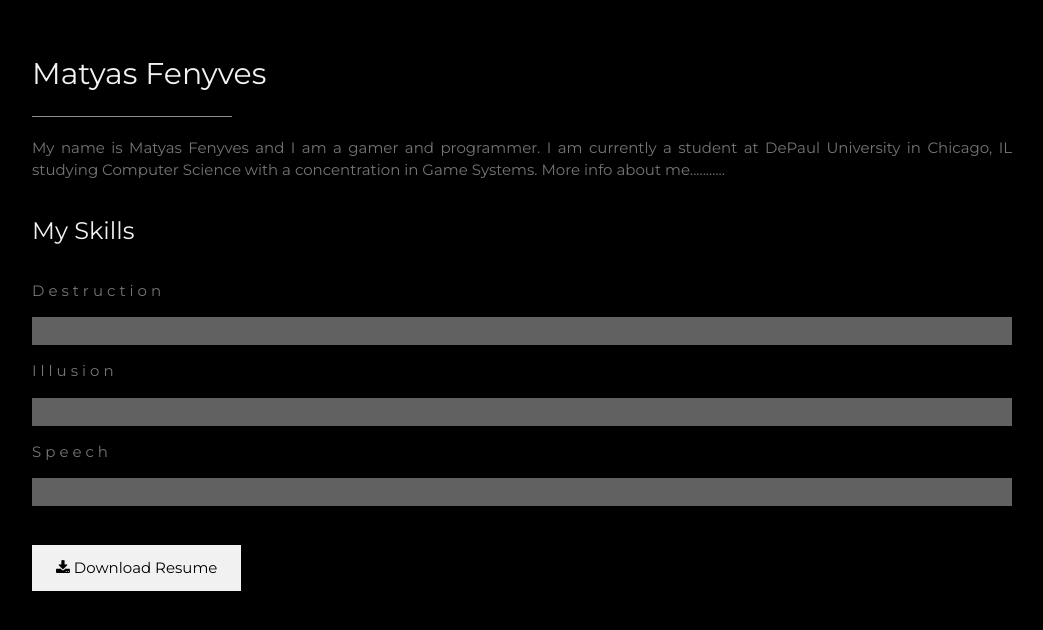
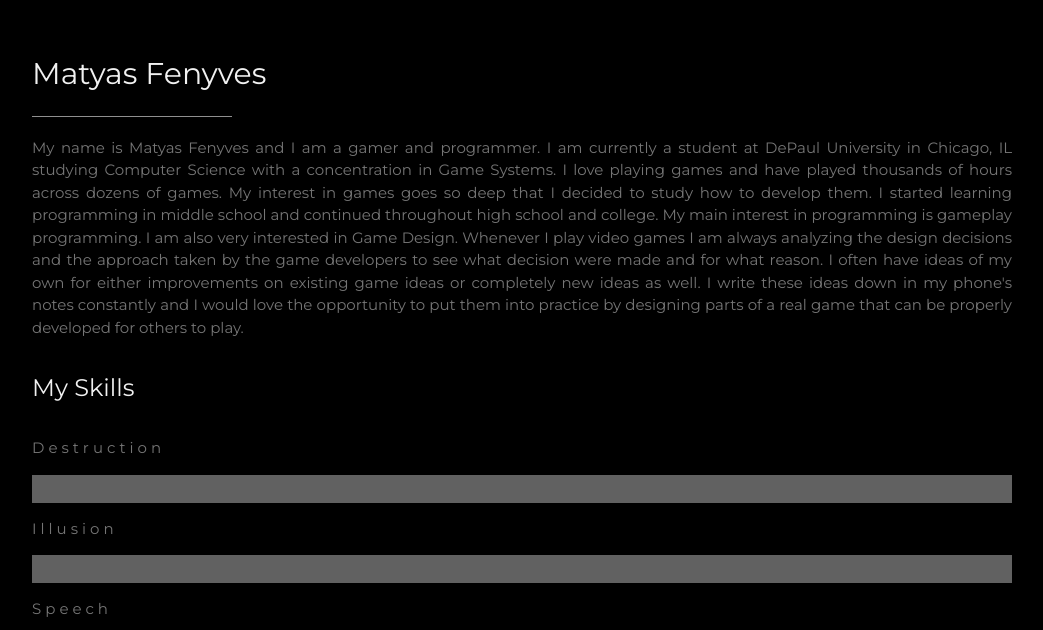
Before and after one commit to uhhgoat/uhhgoat, a plain HTML site: page index.html in a window 1280 px wide. Shown: the part 1600-2230 px from the top of the page, without its empty margins (178-1221 px from the left). Drawn offline with nearby package versions, Linux system fonts and the light colour scheme.

Commit message:
Updated info about me.

```diff
--- a/index.html
+++ b/index.html
@@ -69,7 +69,11 @@ body, h1,h2,h3,h4,h5,h6 {font-family: "Montserrat", sans-serif}
     <h2 class="w3-text-light-grey">Matyas Fenyves</h2>
     <hr style="width:200px" class="w3-opacity">
     <p>My name is Matyas Fenyves and I am a gamer and programmer. I am currently a student at DePaul University in Chicago, IL studying Computer Science with a concentration in Game Systems.
-      More info about me...........
+      I love playing games and have played thousands of hours across dozens of games. My interest in games goes so deep that I decided to study how to develop them. I started learning
+      programming in middle school and continued throughout high school and college. My main interest in programming is gameplay programming. I am also very interested in Game Design.
+      Whenever I play video games I am always analyzing the design decisions and the approach taken by the game developers to see what decision were made and for what reason. I often
+      have ideas of my own for either improvements on existing game ideas or completely new ideas as well. I write these ideas down in my phone's notes constantly and I would love the
+      opportunity to put them into practice by designing parts of a real game that can be properly developed for others to play.
     </p>
     <h3 class="w3-padding-16 w3-text-light-grey">My Skills</h3>
     <p class="w3-wide">Destruction</p>
```
